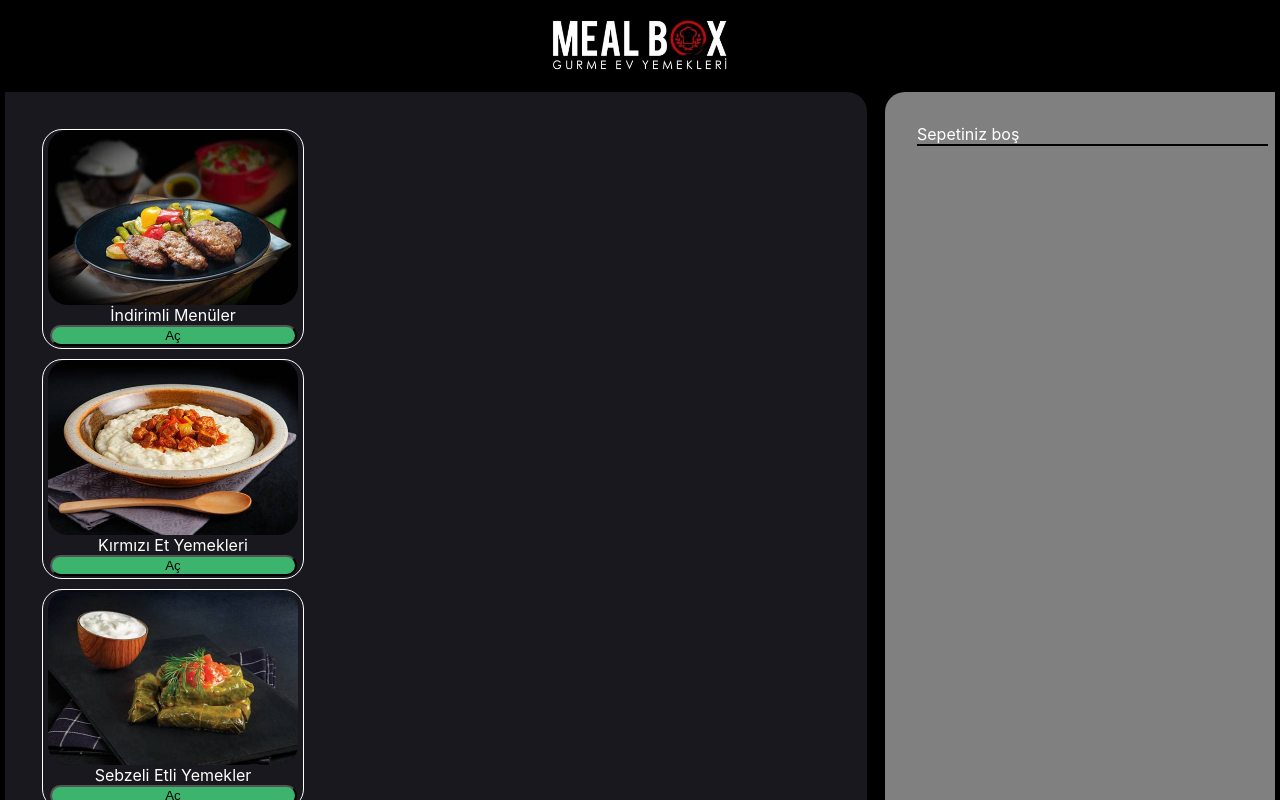
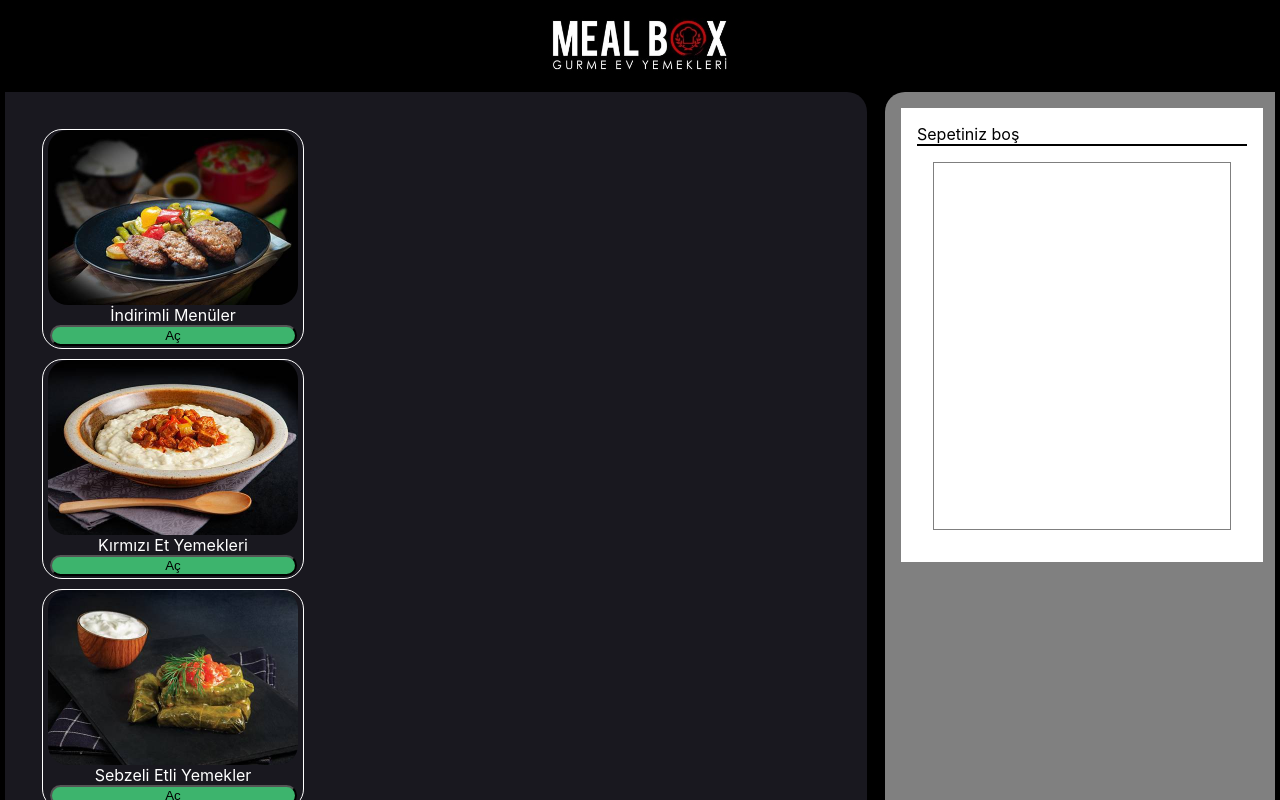
Before and after one commit to gokh4nozturk/meal-box-test, a React (Create React App) app: page / in a window 1280 px wide. Shown: the top 800 px of the page. Built offline with nearby package versions, Linux system fonts and the light colour scheme.

Commit message:
cart scroll bar eklendi ve düzenlendi.

```diff
--- a/src/App.js
+++ b/src/App.js
@@ -49,6 +49,7 @@ function App() {
     }
 
     .item-2 {
+      position: relative;
       background-color: gray;
       grid: 2/3;
       margin: 5px;
--- a/src/components/Style/index.js
+++ b/src/components/Style/index.js
@@ -61,17 +61,24 @@ export const AnaMenu = styled.div`
 `;
 
 export const CartContainer = styled.div`
+  position: relative;
   padding: 1rem;
   margin: 1rem;
   display: flex;
   flex-direction: column;
-  width: 90%;
+  width: 330px;
+  background: white;
+  color: #000;
 
   .cart {
-    padding: 1rem;
+    height: 350px;
+    overflow-y: auto;
+    padding: 0.5rem;
     margin: 1rem;
     display: flex;
     justify-content: flex-start;
+    border: 1px solid;
+    border-color: rgba(0, 0, 0, 0.5);
   }
 
   .cart-header {
--- a/src/menu.json
+++ b/src/menu.json
@@ -110,7 +110,7 @@
           "image": "/images/hunkar-begendi.jpg",
           "items": [
             {
-              "name": "Hünkarbeğendi",
+              "name": "Hünkar beğendi",
               "caption": "Hünkarbeğendi",
               "price": "17,45",
               "image": "/images/hunkar-begendi.jpg"
@@ -680,7 +680,7 @@
       "orderTag": "Kırmızı Et - Ana Lezzetler",
       "items": [
         {
-          "name": "Hünkarbeğendi",
+          "name": "Hünkar beğendi",
           "image": "/images/hunkar-begendi.jpg",
           "price": "2,7"
         },
@@ -984,7 +984,7 @@
           "image": "/images/isvec-kofte.jpg"
         },
         {
-          "name": "Hünkarbeğendi",
+          "name": "Hünkar beğendi",
           "caption": "Hünkarbeğendi",
           "image": "/images/hunkar-begendi.jpg"
         },
```
